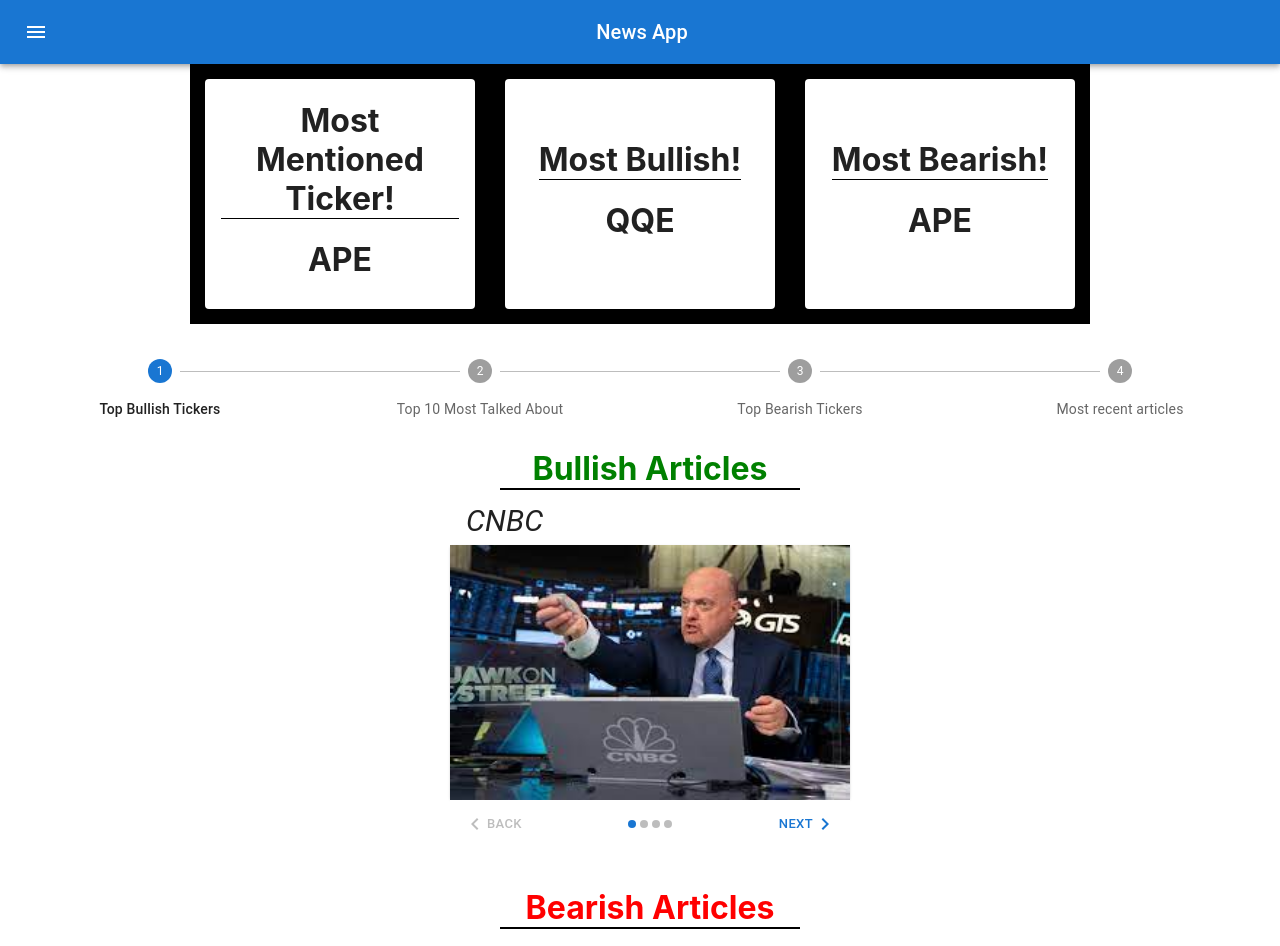
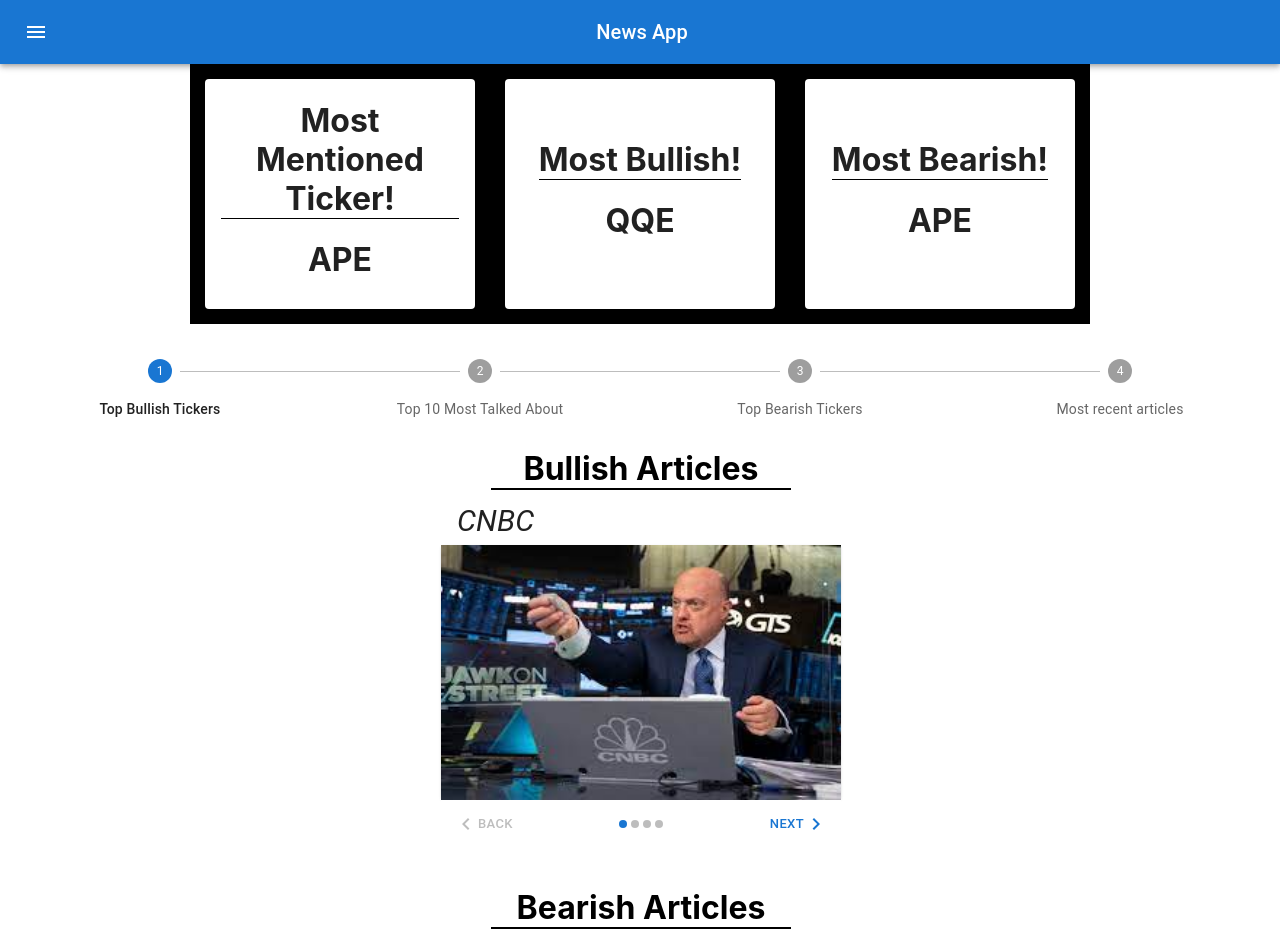
Before and after one commit to BBitson/news-app, a React (Create React App) app: page / in a window 1280 px wide. Shown: the top 946 px of the page. Built offline with nearby package versions, Linux system fonts and the light colour scheme.

Commit message:
Changed title colors.

```diff
--- a/src/components/HomePage/HomePage.css
+++ b/src/components/HomePage/HomePage.css
@@ -2,7 +2,7 @@
     display: flex;
     flex-direction: column;
     width: 100%;
-    padding: 30px 10px 10px 10px;
+    padding: 30px 10px 10px 1px;
     grid-column-gap: 20px;
     grid-row-gap: 5px;
     align-items: center;
@@ -35,7 +35,6 @@
     background: transparent; /* Optional: just make scrollbar invisible */
 }
 .bull {
-    color: green;
     border-bottom: 2px solid black;
     margin: 0;
     width: 300px;
@@ -43,7 +42,6 @@
 
 .bear {
     margin: 0px;
-    color: red;
     border-bottom: 2px solid black;
     width: 300px;
 }
```
